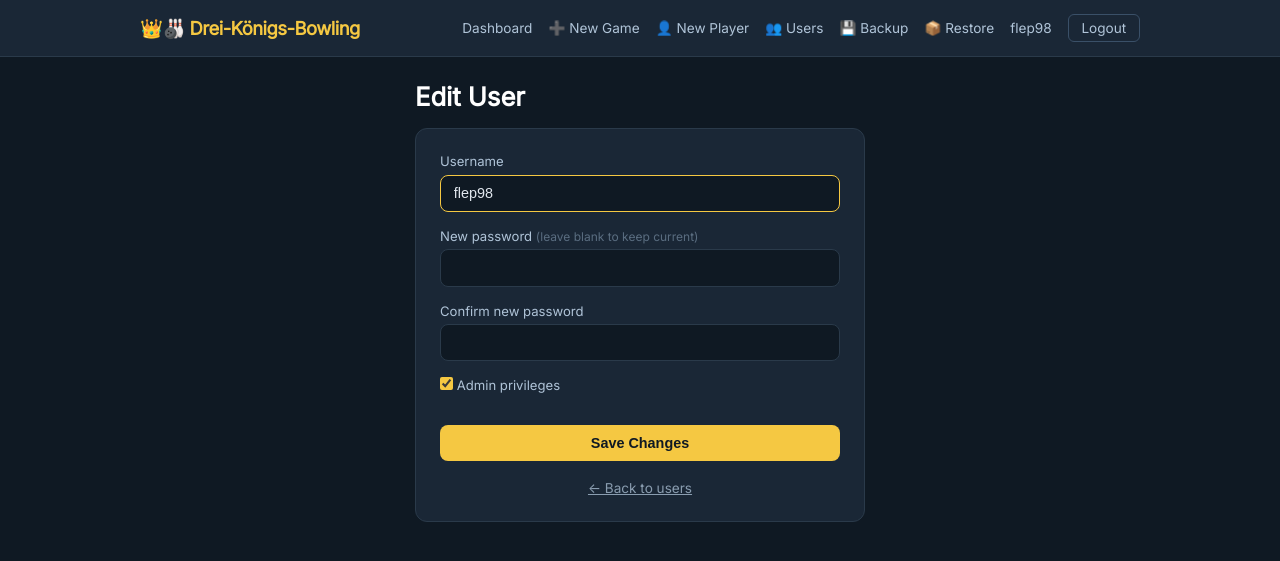
After one commit to flep198/bowling, a Flask app: page /admin/users/1/edit in a window 1280 px wide. The commit adds this page. Shown: the top 561 px of the page. Run offline with Flask 3, Linux system fonts and the light colour scheme; a user stored in the database is signed in.

Commit message:
added user view and sortable table

```diff
--- a/app.py
+++ b/app.py
@@ -149,10 +149,13 @@ def compute_player_stats(user, include_practice=False):
 
     last_five = games[:5]
 
+    closed = total_strikes + total_spares
+
     if not all_scores:
         return {
             "count": 0, "avg": 0, "high": 0, "low": 0,
-            "strikes": 0, "spares": 0, "strike_pct": 0, "spare_pct": 0,
+            "strikes": 0, "spares": 0, "closed": 0,
+            "strike_pct": 0, "spare_pct": 0, "closed_pct": 0,
             "last_five": [], "placements": {}, "sessions": 0,
         }
 
@@ -164,8 +167,10 @@ def compute_player_stats(user, include_practice=False):
         "low": min(all_scores),
         "strikes": total_strikes,
         "spares": total_spares,
+        "closed": closed,
         "strike_pct": round(total_strikes / total_frames * 100, 1) if total_frames else 0,
         "spare_pct": round(total_spares / nsf * 100, 1) if nsf else 0,
+        "closed_pct": round(closed / total_frames * 100, 1) if total_frames else 0,
         "last_five": last_five,
         "placements": placements,
         "sessions": len(set(g.session_id for g in games)),
@@ -254,6 +259,68 @@ def register():
         flash(f"Account '{username}' created!", "success")
         return redirect(url_for("dashboard"))
     return render_template("register.html")
+
+
+# ── Admin: User Management ───────────────────────────────
+
+@app.route("/admin/users")
+@login_required
+def admin_users():
+    if not current_user.is_admin:
+        flash("Only the admin can manage users.", "danger")
+        return redirect(url_for("dashboard"))
+    users = User.query.order_by(User.username).all()
+    return render_template("admin_users.html", users=users)
+
+
+@app.route("/admin/users/<int:user_id>/edit", methods=["GET", "POST"])
+@login_required
+def admin_edit_user(user_id):
+    if not current_user.is_admin:
+        flash("Only the admin can edit users.", "danger")
+        return redirect(url_for("dashboard"))
+    user = User.query.get_or_404(user_id)
+    if request.method == "POST":
+        username = request.form.get("username", "").strip()
+        password = request.form.get("password", "")
+        confirm = request.form.get("confirm_password", "")
+        is_admin = request.form.get("is_admin") == "on"
+
+        if not username:
+            flash("Username cannot be empty.", "danger")
+        elif username != user.username and User.query.filter_by(username=username).first():
+            flash("Username already taken.", "danger")
+        else:
+            user.username = username
+            user.is_admin = is_admin
+            if password:
+                if password != confirm:
+                    flash("Passwords do not match.", "danger")
+                    return render_template("edit_user.html", edit_user=user)
+                user.set_password(password)
+            db.session.commit()
+            flash(f"User '{username}' updated.", "success")
+            return redirect(url_for("admin_users"))
+    return render_template("edit_user.html", edit_user=user)
+
+
+@app.route("/admin/users/<int:user_id>/delete", methods=["GET", "POST"])
+@login_required
+def admin_delete_user(user_id):
+    if not current_user.is_admin:
+        flash("Only the admin can delete users.", "danger")
+        return redirect(url_for("dashboard"))
+    user = User.query.get_or_404(user_id)
+    if user.id == current_user.id:
+        flash("You cannot delete yourself.", "danger")
+        return redirect(url_for("admin_users"))
+    if request.method == "POST":
+        username = user.username
+        db.session.delete(user)
+        db.session.commit()
+        flash(f"User '{username}' deleted.", "success")
+        return redirect(url_for("admin_users"))
+    return render_template("delete_user.html", del_user=user)
 
 
 @app.route("/settings", methods=["GET", "POST"])
@@ -658,8 +725,10 @@ def server_error(e):
 
 
 with app.app_context():
+    db_exists = os.path.exists(DB_PATH)
     db.create_all()
-    seed_admin()
+    if not db_exists:
+        seed_admin()
     auto_backup()
 
 if __name__ == "__main__":
--- a/static/style.css
+++ b/static/style.css
@@ -229,6 +229,20 @@ th {
   padding: 0.6rem 0.4rem;
   border-bottom: 1px solid #2a3a4a;
   white-space: nowrap;
+  cursor: pointer;
+  user-select: none;
+}
+
+th[data-dir="asc"]::after {
+  content: " ▲";
+  font-size: 0.55rem;
+  color: #f5c842;
+}
+
+th[data-dir="desc"]::after {
+  content: " ▼";
+  font-size: 0.55rem;
+  color: #f5c842;
 }
 
 td {
--- a/templates/base.html
+++ b/templates/base.html
@@ -18,6 +18,7 @@
           <a href="{{ url_for('add_game') }}">➕ New Game</a>
           {% if current_user.is_admin %}
             <a href="{{ url_for('register') }}">👤 New Player</a>
+            <a href="{{ url_for('admin_users') }}">👥 Users</a>
             <a href="{{ url_for('backup_now') }}" title="Backup now">💾 Backup</a>
             <a href="{{ url_for('list_backups') }}" title="View backups">📦 Restore</a>
           {% endif %}
--- /dev/null
+++ b/templates/edit_user.html
@@ -0,0 +1,32 @@
+{% extends "base.html" %}
+{% block content %}
+<div style="max-width:450px;margin:0 auto;">
+  <h1>Edit User</h1>
+  <div class="card">
+    <form method="POST">
+      <div class="form-group">
+        <label for="username">Username</label>
+        <input type="text" name="username" id="username" value="{{ edit_user.username }}" required autofocus>
+      </div>
+      <div class="form-group">
+        <label for="password">New password <span class="muted" style="font-weight:400;padding:0;font-size:0.75rem;">(leave blank to keep current)</span></label>
+        <input type="password" name="password" id="password">
+      </div>
+      <div class="form-group">
+        <label for="confirm_password">Confirm new password</label>
+        <input type="password" name="confirm_password" id="confirm_password">
+      </div>
+      <div class="form-group">
+        <label>
+          <input type="checkbox" name="is_admin" {% if edit_user.is_admin %}checked{% endif %} style="accent-color:#f5c842;width:auto;">
+          Admin privileges
+        </label>
+      </div>
+      <button type="submit" class="btn btn-primary">Save Changes</button>
+    </form>
+    <p style="margin-top:1rem;text-align:center;">
+      <a href="{{ url_for('admin_users') }}" style="color:#8a9db0;font-size:0.85rem;">← Back to users</a>
+    </p>
+  </div>
+</div>
+{% endblock %}
```
Also changed, not shown: templates/admin_users.html (added, +33 -0 lines), templates/dashboard.html (+46 -1 lines), templates/delete_user.html (added, +15 -0 lines).
